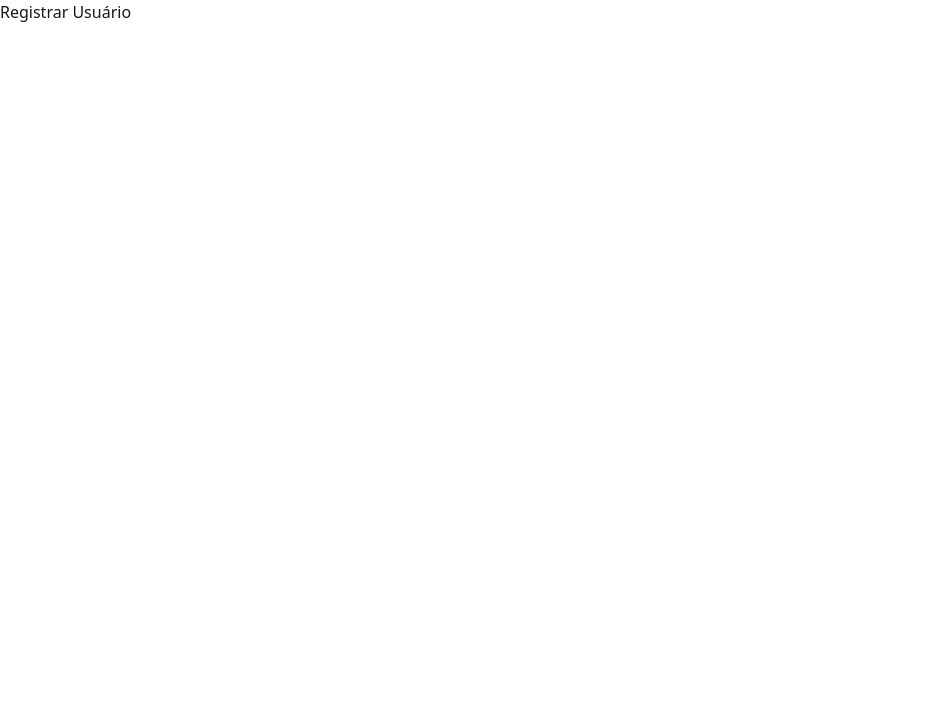
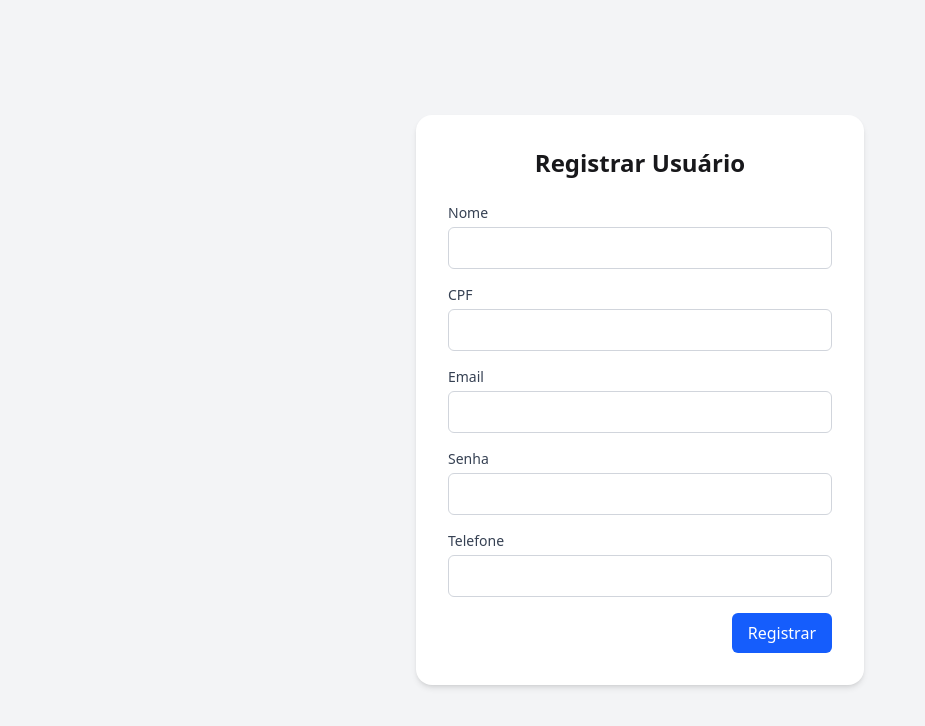
Before and after one commit to Dev-Souza/kauanTech_front, a React (Vite) app: page /register in a window 1280 px wide. Shown: the top 726 px of the page, without its empty margins (0-925 px from the left). Built offline with nearby package versions, Linux system fonts and the light colour scheme.

Commit message:
feat: form in screen the registerUser.

```diff
--- a/src/components/users/RegisterUserComponent.jsx
+++ b/src/components/users/RegisterUserComponent.jsx
@@ -1,5 +1,117 @@
+import { Formik } from 'formik';
+
 export default function RegisterUserComponent() {
-    return (
-        <h1>Registrar Usuário</h1>
-    )
+  const user = {
+    nome: '',
+    cpf: '',
+    email: '',
+    senha: '',
+    telefone: '',
+    endereco: {
+      cep: '',
+      logradouro: '',
+      complemento: '',
+      bairro: '',
+      localidade: '',
+      uf: '',
+      numero: ''
+    }
+  };
+
+  const cadastrarUser = (values) => {
+    alert("OPA!");
+  };
+
+  return (
+    <div className="min-h-screen flex items-center justify-center bg-gray-100 p-4">
+      <div className="bg-white p-8 rounded-2xl shadow-md w-full max-w-md">
+        <h1 className="text-2xl font-bold mb-6 text-center">Registrar Usuário</h1>
+        <Formik initialValues={user} onSubmit={cadastrarUser}>
+          {(props) => (
+            <form onSubmit={props.handleSubmit} className="space-y-4">
+              {/* Nome */}
+              <div>
+                <label htmlFor="nome" className="block text-sm font-medium text-gray-700">Nome</label>
+                <input
+                  type="text"
+                  name="nome"
+                  id="nome"
+                  onChange={props.handleChange}
+                  onBlur={props.handleBlur}
+                  value={props.values.nome}
+                  className="mt-1 block w-full border border-gray-300 rounded-md p-2 focus:outline-none focus:ring-2 focus:ring-blue-500"
+                />
+              </div>
+
+              {/* CPF */}
+              <div>
+                <label htmlFor="cpf" className="block text-sm font-medium text-gray-700">CPF</label>
+                <input
+                  type="text"
+                  name="cpf"
+                  id="cpf"
+                  onChange={props.handleChange}
+                  onBlur={props.handleBlur}
+                  value={props.values.cpf}
+                  className="mt-1 block w-full border border-gray-300 rounded-md p-2 focus:outline-none focus:ring-2 focus:ring-blue-500"
+                />
+              </div>
+
+              {/* Email */}
+              <div>
+                <label htmlFor="email" className="block text-sm font-medium text-gray-700">Email</label>
+                <input
+                  type="email"
+                  name="email"
+                  id="email"
+                  onChange={props.handleChange}
+                  onBlur={props.handleBlur}
+                  value={props.values.email}
+                  className="mt-1 block w-full border border-gray-300 rounded-md p-2 focus:outline-none focus:ring-2 focus:ring-blue-500"
+                />
+              </div>
+
+              {/* Senha */}
+              <div>
+                <label htmlFor="senha" className="block text-sm font-medium text-gray-700">Senha</label>
+                <input
+                  type="password"
+                  name="senha"
+                  id="senha"
+                  onChange={props.handleChange}
+                  onBlur={props.handleBlur}
+                  value={props.values.senha}
+                  className="mt-1 block w-full border border-gray-300 rounded-md p-2 focus:outline-none focus:ring-2 focus:ring-blue-500"
+                />
+              </div>
+
+              {/* Telefone */}
+              <div>
+                <label htmlFor="telefone" className="block text-sm font-medium text-gray-700">Telefone</label>
+                <input
+                  type="text"
+                  name="telefone"
+                  id="telefone"
+                  onChange={props.handleChange}
+                  onBlur={props.handleBlur}
+                  value={props.values.telefone}
+                  className="mt-1 block w-full border border-gray-300 rounded-md p-2 focus:outline-none focus:ring-2 focus:ring-blue-500"
+                />
+              </div>
+
+              {/* Botão */}
+              <div className="text-end">
+                <button
+                  type="submit"
+                  className="bg-blue-600 text-white px-4 py-2 rounded-md hover:bg-blue-700 transition"
+                >
+                  Registrar
+                </button>
+              </div>
+            </form>
+          )}
+        </Formik>
+      </div>
+    </div>
+  );
 }
```
